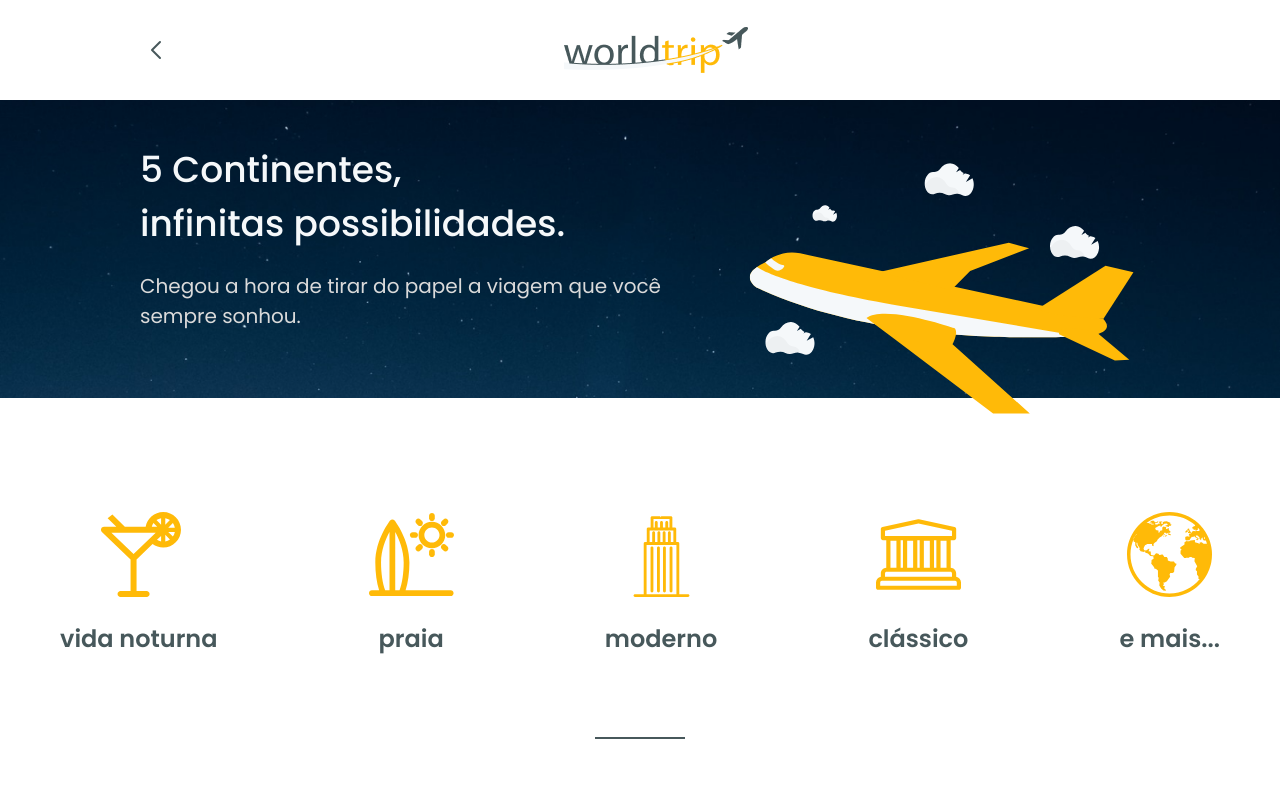
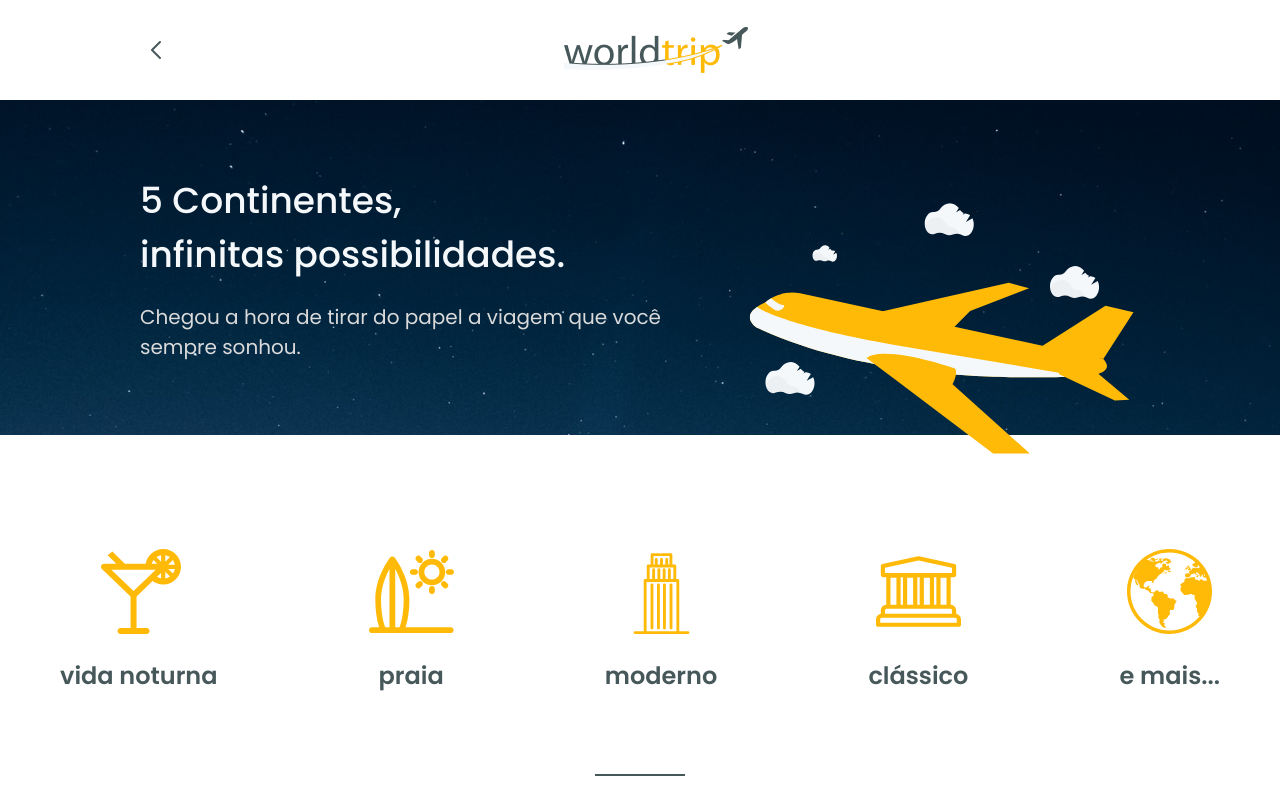
Before and after one commit to devLucasRoberto/worldTrip, a Next.js app: page / in a window 1280 px wide. Shown: the top 800 px of the page. Built offline with nearby package versions, Linux system fonts and the light colour scheme.

Commit message:
Fix banner

```diff
--- a/src/components/Banner/index.tsx
+++ b/src/components/Banner/index.tsx
@@ -4,16 +4,18 @@ export function Banner() {
   return (
     <Box>
       <Box position="relative">
-        <Image src="assets/capa.png" w="100%" />
-      </Box>
+        <Image src="assets/capa.png" w="1440px" h="335px" objectFit="cover" />
 
         <Flex
           justifyContent="space-between"
           width="100%"
-        mt="-255"
+          top="0"
           position="absolute"
+          zIndex="5"
           maxWidth="1440px"
           px="140px"
+          height="100%"
+          alignItems="center"
         >
           <Box>
             <Heading
@@ -30,7 +32,7 @@ export function Banner() {
             </Text>
           </Box>
 
-        <Box marginTop="10px">
+          <Box marginTop="120px">
             <Image
               src="assets/airplane.svg"
               maxWidth="417px"
@@ -40,5 +42,6 @@ export function Banner() {
           </Box>
         </Flex>
       </Box>
+    </Box>
   )
 }
```
Lines whose indentation alone changed are shown as unchanged.
